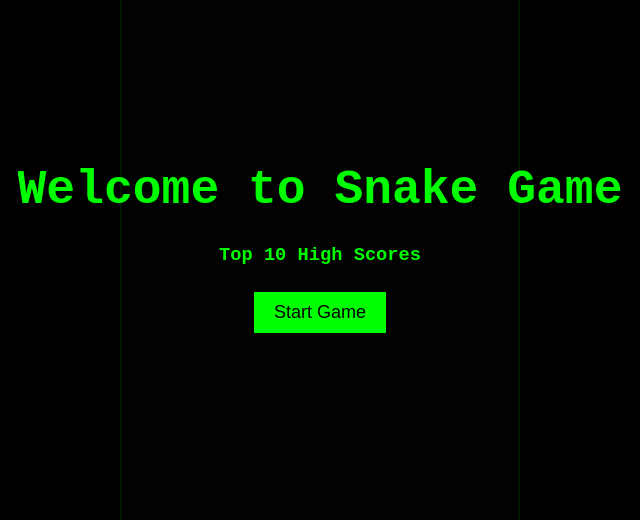
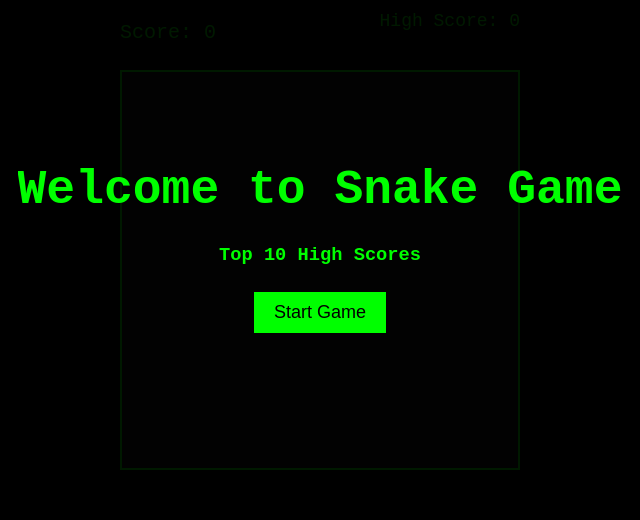
Before and after one commit to Aztaban/Snake, a plain HTML site: page index.html in a window 1280 px wide. Shown: the part 152-672 px from the top of the page, 320-960 px from the left. Drawn offline with Linux system fonts and the light colour scheme; no server answers.

Commit message:
style tweak

```diff
--- a/style.css
+++ b/style.css
@@ -17,9 +17,9 @@ body {
 canvas {
   background-color: #111;
   border: 2px solid #0f0;
+  max-width: 400px;
   width: 100%;
-  max-width: 400px;
-  height: 100%;
+  aspect-ratio: 1 / 1;
   margin: 1rem auto;
   box-sizing: border-box;
 }
```
